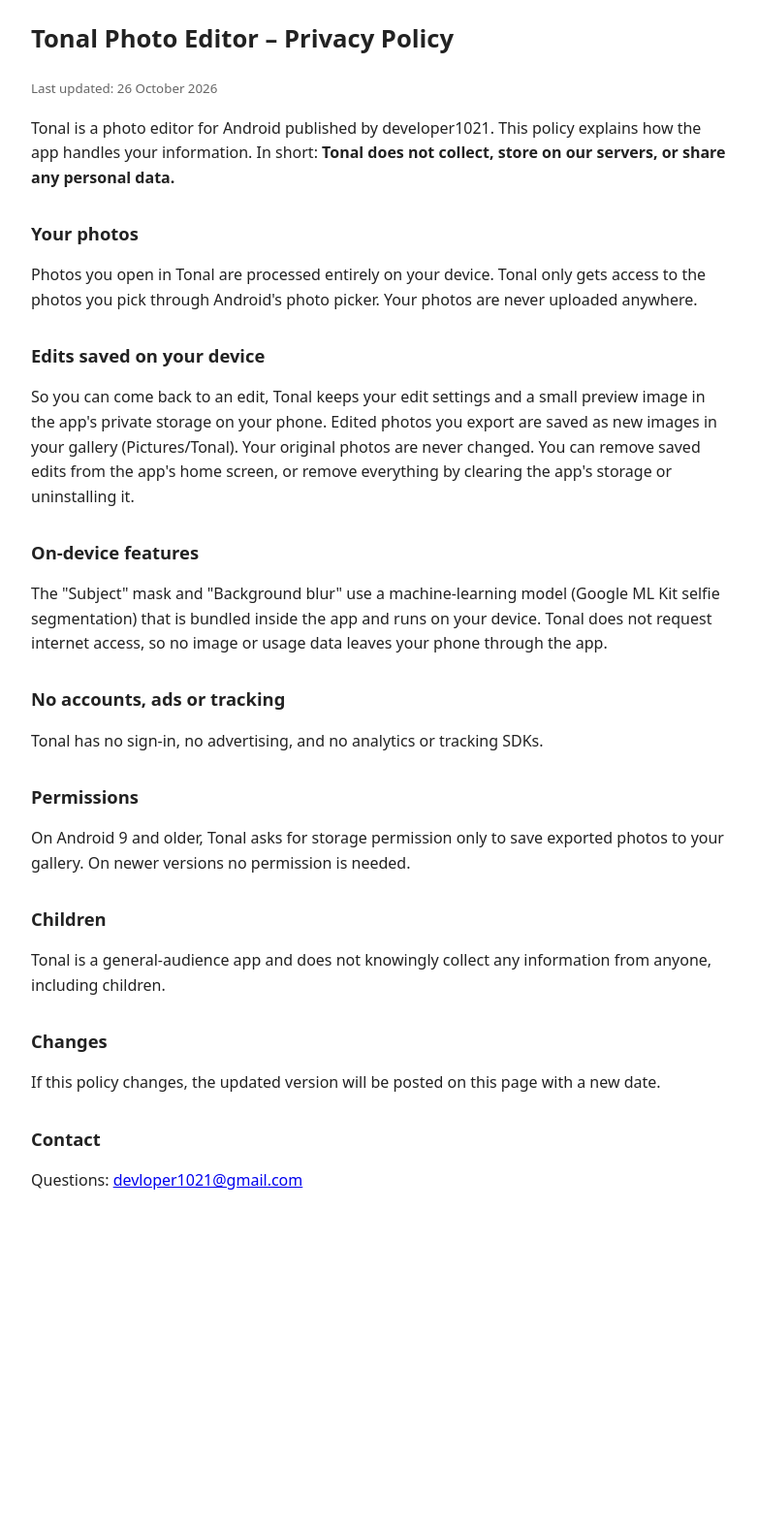
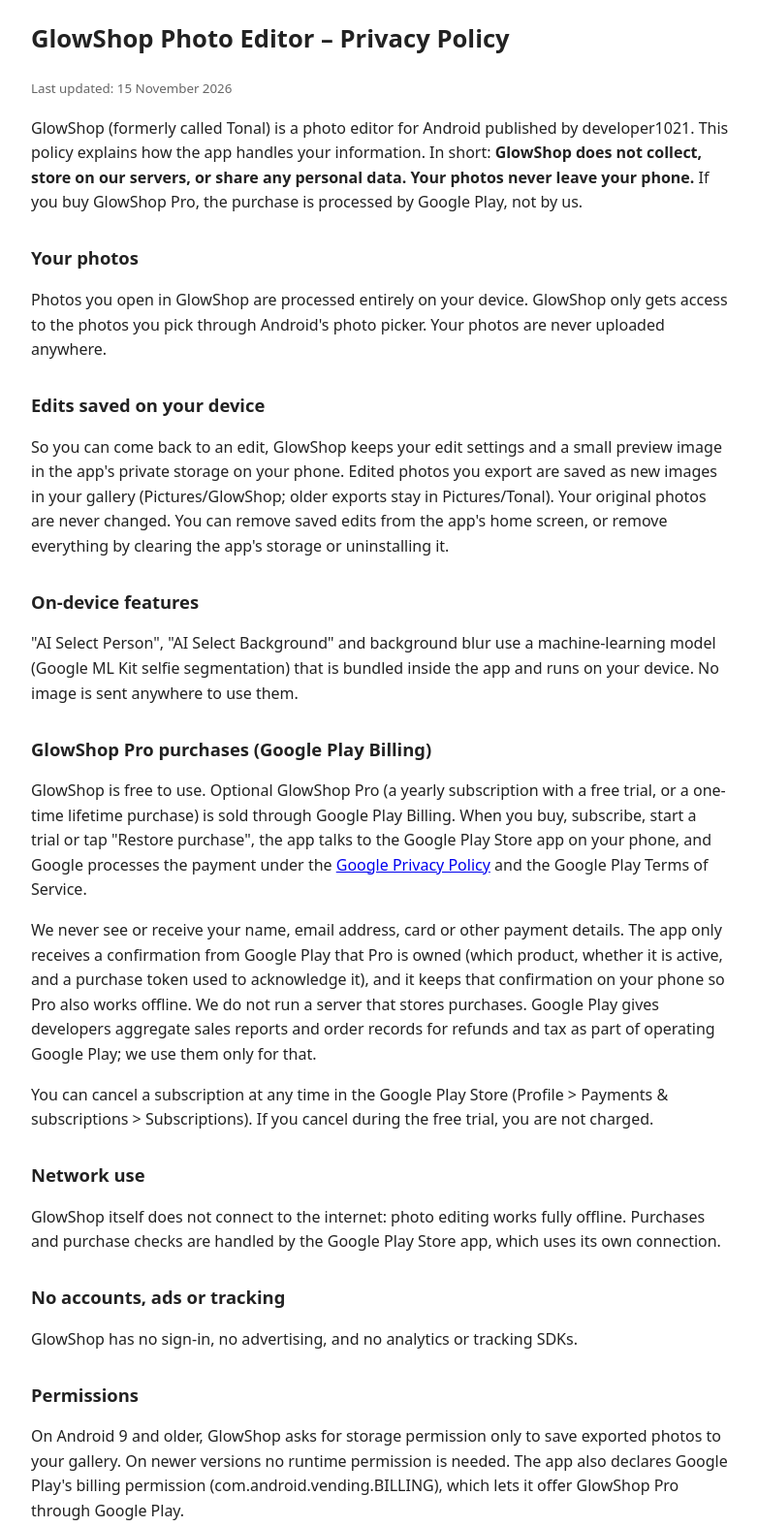
Before and after one commit to dev114453/dev114453.github.io, a plain HTML site: page privacy/tonal.html in a window 1280 px wide. Shown: the part 20-1595 px from the top of the page at 97% size, without its empty margins (248-1030 px from the left). Before the commit the page ends 1291 px from the top, so only its background shows below. Drawn offline with Linux system fonts and the light colour scheme.

Commit message:
Privacy: GlowShop (formerly Tonal) + Play Billing

```diff
--- a/privacy/tonal.html
+++ b/privacy/tonal.html
@@ -1,23 +1,29 @@
 <!doctype html>
 <html lang="en"><head><meta charset="utf-8"><meta name="viewport" content="width=device-width,initial-scale=1">
-<title>Tonal Photo Editor – Privacy Policy</title>
+<title>GlowShop Photo Editor – Privacy Policy</title>
 <style>body{font-family:system-ui,-apple-system,Segoe UI,Roboto,sans-serif;max-width:720px;margin:40px auto;padding:0 20px;line-height:1.6;color:#222}h1{font-size:1.6em}h2{font-size:1.15em;margin-top:1.6em}small{color:#666}</style></head>
 <body>
-<h1>Tonal Photo Editor – Privacy Policy</h1>
-<small>Last updated: 26 October 2026</small>
-<p>Tonal is a photo editor for Android published by developer1021. This policy explains how the app handles your information. In short: <strong>Tonal does not collect, store on our servers, or share any personal data.</strong></p>
+<h1>GlowShop Photo Editor – Privacy Policy</h1>
+<small>Last updated: 15 November 2026</small>
+<p>GlowShop (formerly called Tonal) is a photo editor for Android published by developer1021. This policy explains how the app handles your information. In short: <strong>GlowShop does not collect, store on our servers, or share any personal data. Your photos never leave your phone.</strong> If you buy GlowShop Pro, the purchase is processed by Google Play, not by us.</p>
 <h2>Your photos</h2>
-<p>Photos you open in Tonal are processed entirely on your device. Tonal only gets access to the photos you pick through Android's photo picker. Your photos are never uploaded anywhere.</p>
+<p>Photos you open in GlowShop are processed entirely on your device. GlowShop only gets access to the photos you pick through Android's photo picker. Your photos are never uploaded anywhere.</p>
 <h2>Edits saved on your device</h2>
-<p>So you can come back to an edit, Tonal keeps your edit settings and a small preview image in the app's private storage on your phone. Edited photos you export are saved as new images in your gallery (Pictures/Tonal). Your original photos are never changed. You can remove saved edits from the app's home screen, or remove everything by clearing the app's storage or uninstalling it.</p>
+<p>So you can come back to an edit, GlowShop keeps your edit settings and a small preview image in the app's private storage on your phone. Edited photos you export are saved as new images in your gallery (Pictures/GlowShop; older exports stay in Pictures/Tonal). Your original photos are never changed. You can remove saved edits from the app's home screen, or remove everything by clearing the app's storage or uninstalling it.</p>
 <h2>On-device features</h2>
-<p>The "Subject" mask and "Background blur" use a machine-learning model (Google ML Kit selfie segmentation) that is bundled inside the app and runs on your device. Tonal does not request internet access, so no image or usage data leaves your phone through the app.</p>
+<p>"AI Select Person", "AI Select Background" and background blur use a machine-learning model (Google ML Kit selfie segmentation) that is bundled inside the app and runs on your device. No image is sent anywhere to use them.</p>
+<h2>GlowShop Pro purchases (Google Play Billing)</h2>
+<p>GlowShop is free to use. Optional GlowShop Pro (a yearly subscription with a free trial, or a one-time lifetime purchase) is sold through Google Play Billing. When you buy, subscribe, start a trial or tap "Restore purchase", the app talks to the Google Play Store app on your phone, and Google processes the payment under the <a href="https://policies.google.com/privacy">Google Privacy Policy</a> and the Google Play Terms of Service.</p>
+<p>We never see or receive your name, email address, card or other payment details. The app only receives a confirmation from Google Play that Pro is owned (which product, whether it is active, and a purchase token used to acknowledge it), and it keeps that confirmation on your phone so Pro also works offline. We do not run a server that stores purchases. Google Play gives developers aggregate sales reports and order records for refunds and tax as part of operating Google Play; we use them only for that.</p>
+<p>You can cancel a subscription at any time in the Google Play Store (Profile &gt; Payments &amp; subscriptions &gt; Subscriptions). If you cancel during the free trial, you are not charged.</p>
+<h2>Network use</h2>
+<p>GlowShop itself does not connect to the internet: photo editing works fully offline. Purchases and purchase checks are handled by the Google Play Store app, which uses its own connection.</p>
 <h2>No accounts, ads or tracking</h2>
-<p>Tonal has no sign-in, no advertising, and no analytics or tracking SDKs.</p>
+<p>GlowShop has no sign-in, no advertising, and no analytics or tracking SDKs.</p>
 <h2>Permissions</h2>
-<p>On Android 9 and older, Tonal asks for storage permission only to save exported photos to your gallery. On newer versions no permission is needed.</p>
+<p>On Android 9 and older, GlowShop asks for storage permission only to save exported photos to your gallery. On newer versions no runtime permission is needed. The app also declares Google Play's billing permission (com.android.vending.BILLING), which lets it offer GlowShop Pro through Google Play.</p>
 <h2>Children</h2>
-<p>Tonal is a general-audience app and does not knowingly collect any information from anyone, including children.</p>
+<p>GlowShop is a general-audience app and does not knowingly collect any information from anyone, including children.</p>
 <h2>Changes</h2>
 <p>If this policy changes, the updated version will be posted on this page with a new date.</p>
 <h2>Contact</h2>
```
